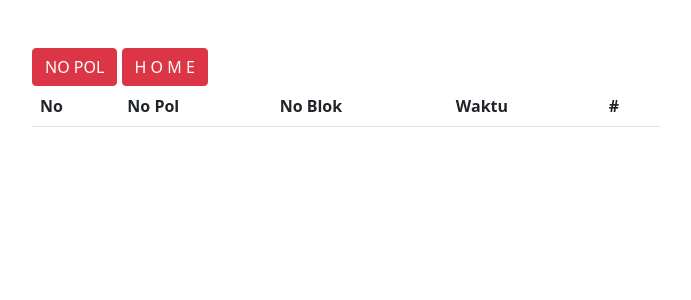
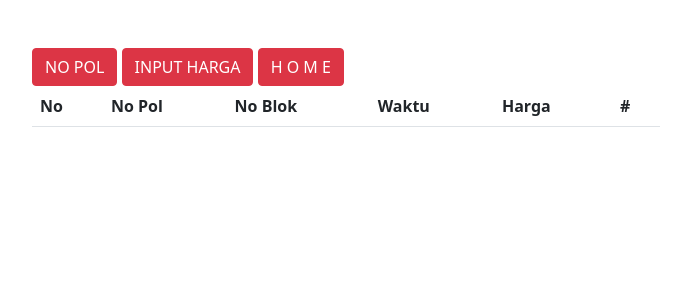
Before and after one commit to hanifmisbah/Park_System, a Django app: page / in a window 1280 px wide. Shown: the top 300 px of the page, without its empty margins (294-985 px from the left). Run offline with Django 3.2, Linux system fonts and the light colour scheme; data that the repository does not hold is empty.

Commit message:
Park_System

```diff
--- a/tiket/templates/home/index.html
+++ b/tiket/templates/home/index.html
@@ -11,6 +11,7 @@
   <div class="row mt-5">
     <div class="col-md-6 offset-md-3">
       <a href="nopol/"><button type="button" class="btn btn-danger">NO POL</button></a>
+      <a href="harga/"><button type="button" class="btn btn-danger">INPUT HARGA</button></a>
       <a href="/"><button type="button" class="btn btn-danger">H  O  M  E</button></a>
 
     <table class="table">
@@ -20,6 +21,7 @@
             <th scope="col">No Pol</th>
             <th scope="col">No Blok</th>
             <th scope="col">Waktu</th>
+            <th scope="col">Harga</th>
             <th scope="col">#</th>
           </tr>
         </thead>
@@ -30,6 +32,7 @@
             <td>{{d.nopol}}</td>
             <td>{{d.noblok}}</td>
             <td>{{d.dtg}}</td>
+            <td>{{d.harga}}</td>
             <td>
               <a href="{{d.id}}/hapus"><button type="button" class="btn btn-danger m-2">Hapus</button></a>
             </td>
--- a/tiket/urls.py
+++ b/tiket/urls.py
@@ -7,5 +7,6 @@ urlpatterns = [
     path('admin/', admin.site.urls),
     path('', views.index),
     path('nopol/', views.input_nopol),
+    path('harga/', views.input_harga),
     path('<id>/hapus/', views.delete),
 ]
--- a/tiket/views.py
+++ b/tiket/views.py
@@ -4,8 +4,25 @@ from . import models, forms
 # Create your views here.
 def index(req):
     home1 = models.Park.objects.all()
+    home2 = models.Harga.objects.all()
     return render(req, 'home/index.html', {
         'data1' : home1,
+        'data2' : home2,
+    })
+
+def input_harga(req):
+    form = forms.Harga()
+    if req.POST:
+        form = forms.Harga(req.POST)
+        if form.is_valid():
+            form.instance.owner = req.user
+            form.save()
+        return redirect('/')
+
+    data = models.Harga.objects.all()
+    return render(req, 'harga/index.html', {
+        'data' : data,
+        'form' : form,
     })
 
 def input_nopol(req):
```
Also changed, not shown: tiket/forms.py (+6 -1 lines), tiket/models.py (+7 -0 lines), tiket/templates/harga/index.html (added, +23 -0 lines), tiket/migrations/0001_initial.py.
